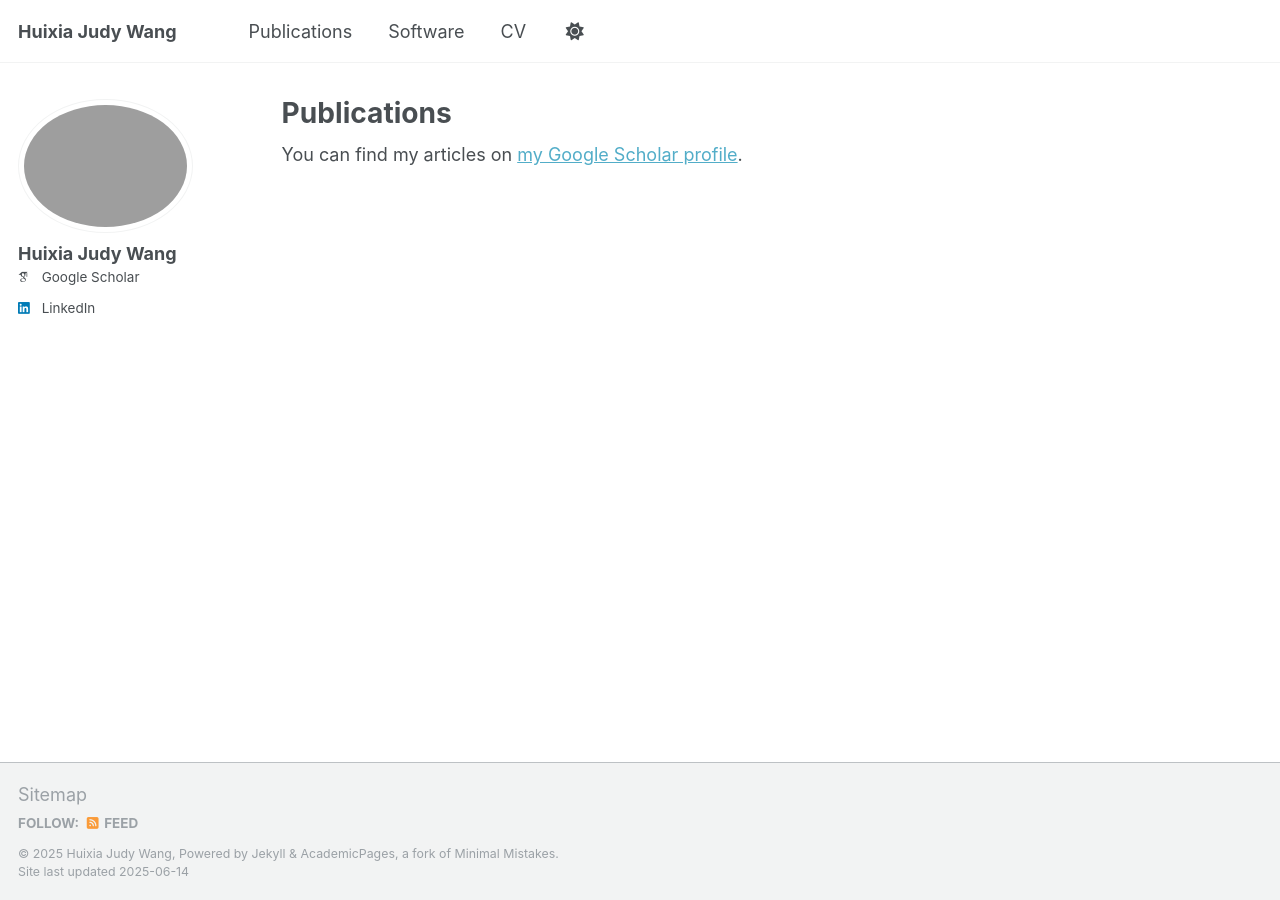
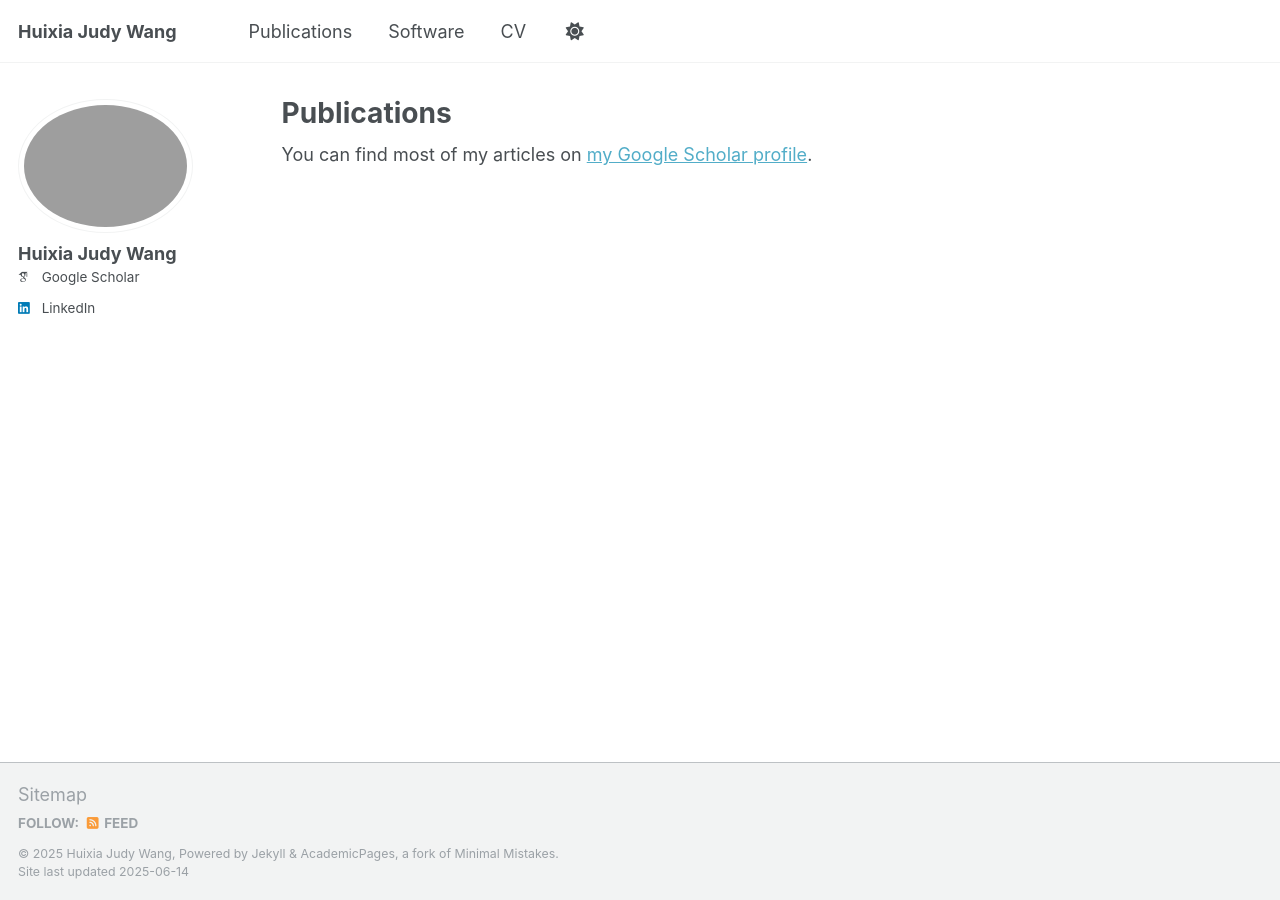
Before and after one commit to judywangstat/judywangstat.github.io, a Jekyll site: the page built from _pages/publications.html, in a window 1280 px wide. Built offline with Jekyll 4.4.1, drawn with Linux system fonts in a browser that asks for light colours; some web fonts are replaced.

Commit message:
Update publications.html

```diff
--- a/_pages/publications.html
+++ b/_pages/publications.html
@@ -6,5 +6,5 @@ author_profile: true
 ---
 
 {% if site.author.googlescholar %}
-  <div class="wordwrap">You can find my articles on <a href="{{site.author.googlescholar}}">my Google Scholar profile</a>.</div>
+  <div class="wordwrap">You can find most of my articles on <a href="{{site.author.googlescholar}}">my Google Scholar profile</a>.</div>
 {% endif %}
```
